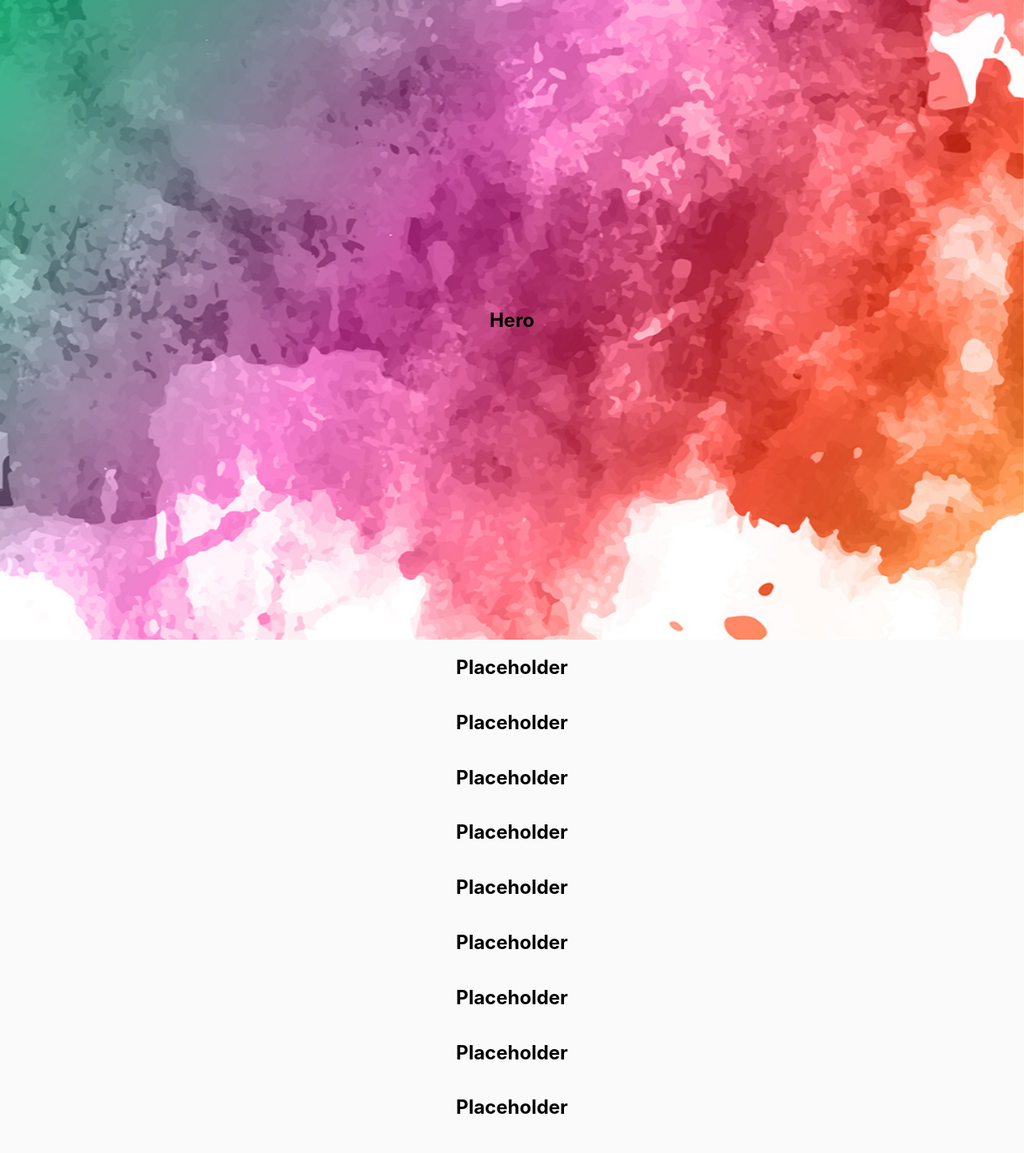
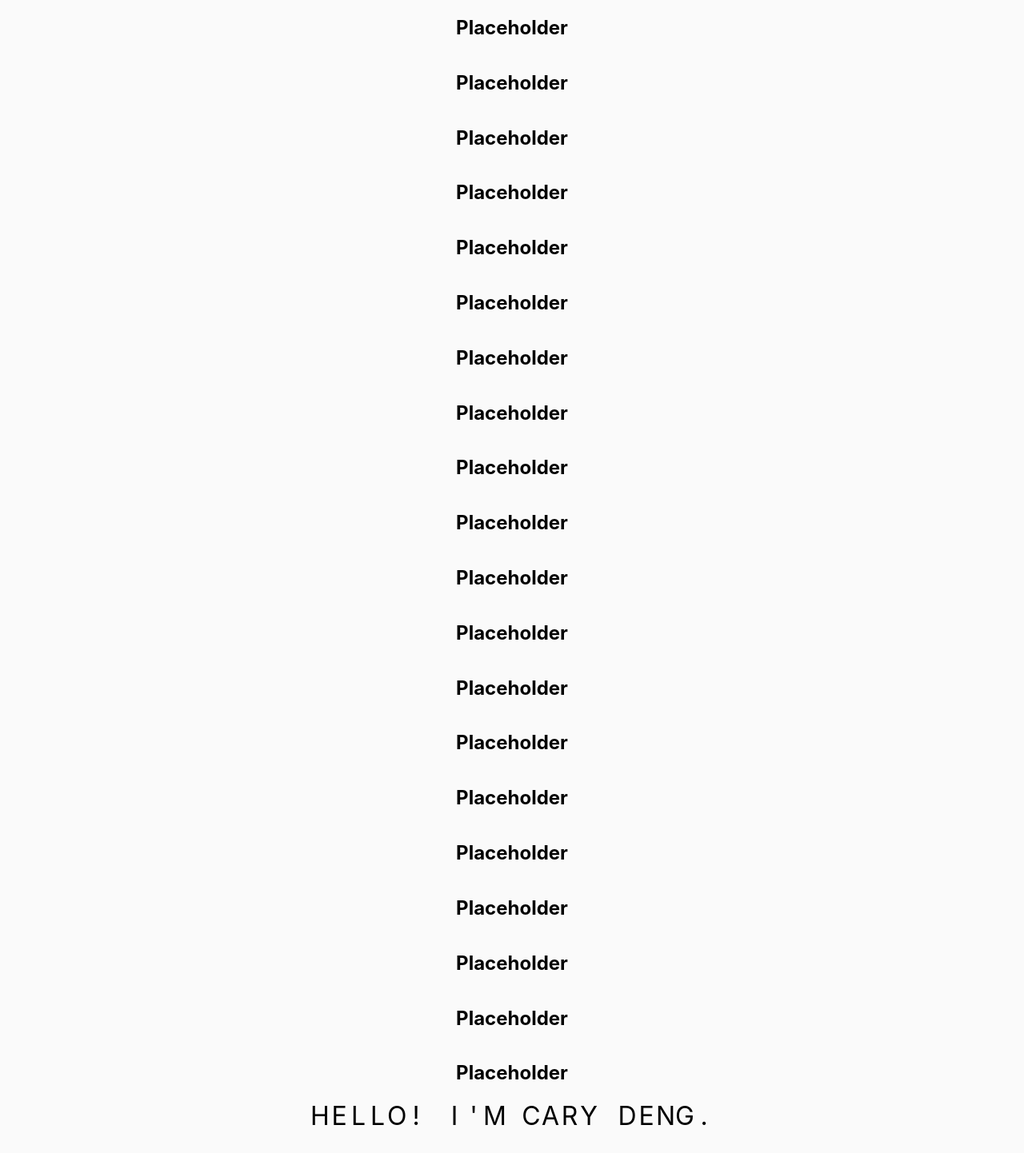
Before and after one commit to carydeng/carydeng.com, a React (Create React App) app: page / in a window 1280 px wide. Shown: the top 1442 px of the page at 80% size. Built offline with nearby package versions, Linux system fonts and the light colour scheme.

Commit message:
implement parallax hello text

```diff
--- a/src/app/components/HeroBanner.jsx
+++ b/src/app/components/HeroBanner.jsx
@@ -1,6 +1,17 @@
 import React from 'react';
 import {Parallax} from 'react-scroll-parallax';
 import withStyles from '@material-ui/core/styles/withStyles';
+
+/*
+Usage:
+        <HeroBanner
+            min={'-20%'}
+            max={'20%'}
+            image={image}
+        >
+            <h2>Hero</h2>
+        </HeroBanner>
+*/
 
 const HeroBanner = ({classes, image, min, max, children}) => (
     <div className={classes.container}>
@@ -23,7 +34,7 @@ const styles = () => ({
     },
     image: {
         width: '100vw',
-        height: '150vh', // this should be dynamic, right now it's fixed based on a min max offset
+        height: '100vh', // this should be dynamic, right now it's fixed based on a min max offset
         backgroundSize: 'cover',
         backgroundPosition: 'center'
     },
--- /dev/null
+++ b/src/app/components/Home/Hello.jsx
@@ -0,0 +1,33 @@
+import React from 'react';
+import withStyles from '@material-ui/core/styles/withStyles';
+import {Parallax} from 'react-scroll-parallax';
+
+const getRandomInt = (min, max) => {
+    return Math.floor(Math.random() * (max - min + 1)) + min;
+};
+
+const Hello = ({classes, text}) => (
+    <div className="flex justify-center">
+        {text.split('').map((char, i) => {
+            let xRadius = (text.length - 1) / 2;
+            let offset = getRandomInt(100, 600);
+            return (
+                <Parallax
+                    key={i}
+                    offsetXMin={0}
+                    offsetXMax={60 * (i - xRadius)}
+                    offsetYMin={-offset}
+                    offsetYMax={offset}
+                >
+                    <div style={{height: 64, width: 24, textAlign: 'center', fontSize: 32}}>{char}</div>
+                </Parallax>
+            )
+        })}
+    </div>
+);
+
+const styles = (theme) => ({
+    root: {},
+});
+
+export default withStyles(styles)(Hello);
--- a/src/app/components/Home/index.jsx
+++ b/src/app/components/Home/index.jsx
@@ -1,10 +1,13 @@
 import React from 'react';
 import PlaceHolder from './Placeholder';
+import Hello from './Hello';
 
 // TODO: Home
 const Home = () => (
     <section className="flex flex-column align-center">
         <PlaceHolder/>
+        <Hello text="HELLO! I'M CARY DENG."/>
+        <PlaceHolder/>
     </section>
 );
 
--- a/src/app/components/Root.jsx
+++ b/src/app/components/Root.jsx
@@ -1,19 +1,10 @@
 import React from 'react';
 import {Route, Switch} from 'react-router-dom';
 import Home from './Home';
-import HeroBanner from './HeroBanner';
-import image from '../../images/watercolor.jpg';
 import Footer from './Footer';
 
 const Root = () => (
     <>
-        <HeroBanner
-            min={'-20%'}
-            max={'20%'}
-            image={image}
-        >
-            <h2>Hero</h2>
-        </HeroBanner>
         <Switch>
             <Route exact path="/" component={Home} />
         </Switch>
```
Also changed, not shown: src/app/components/Background.jsx (deleted, +0 -23 lines).
